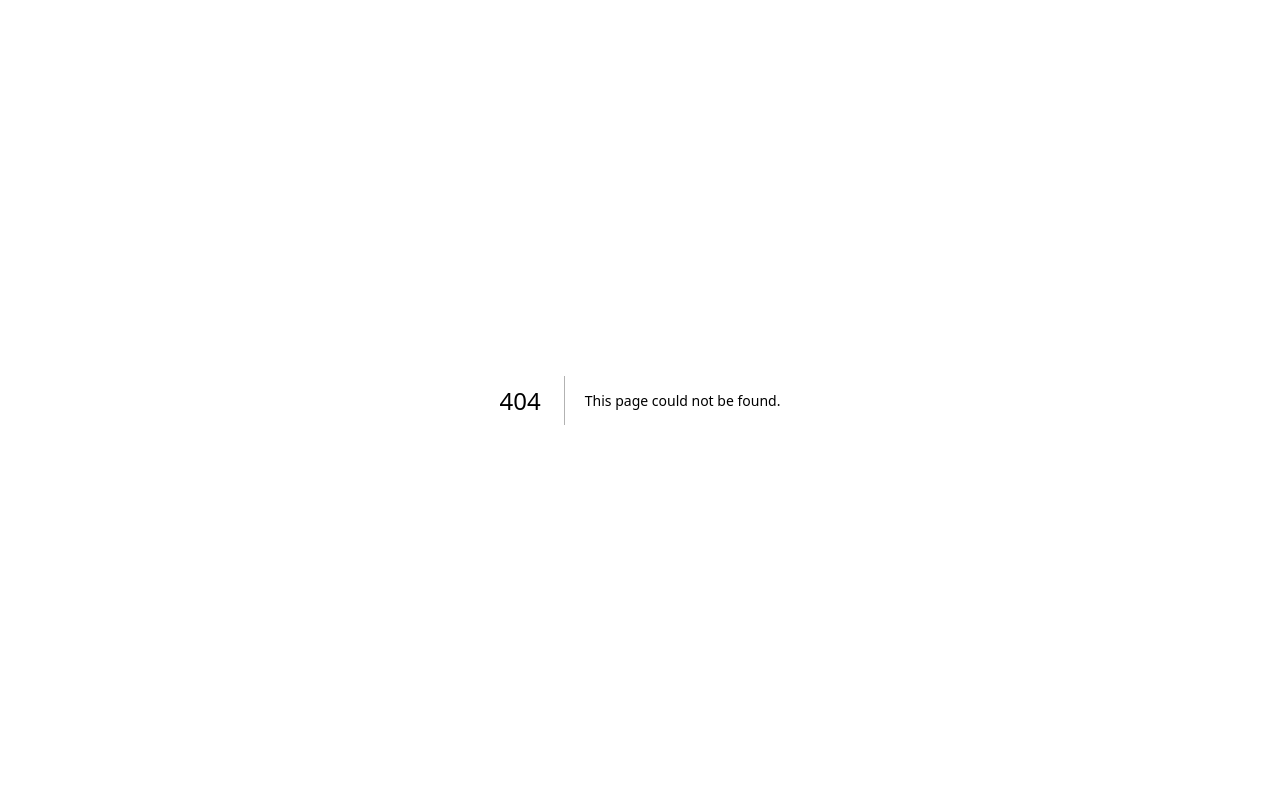
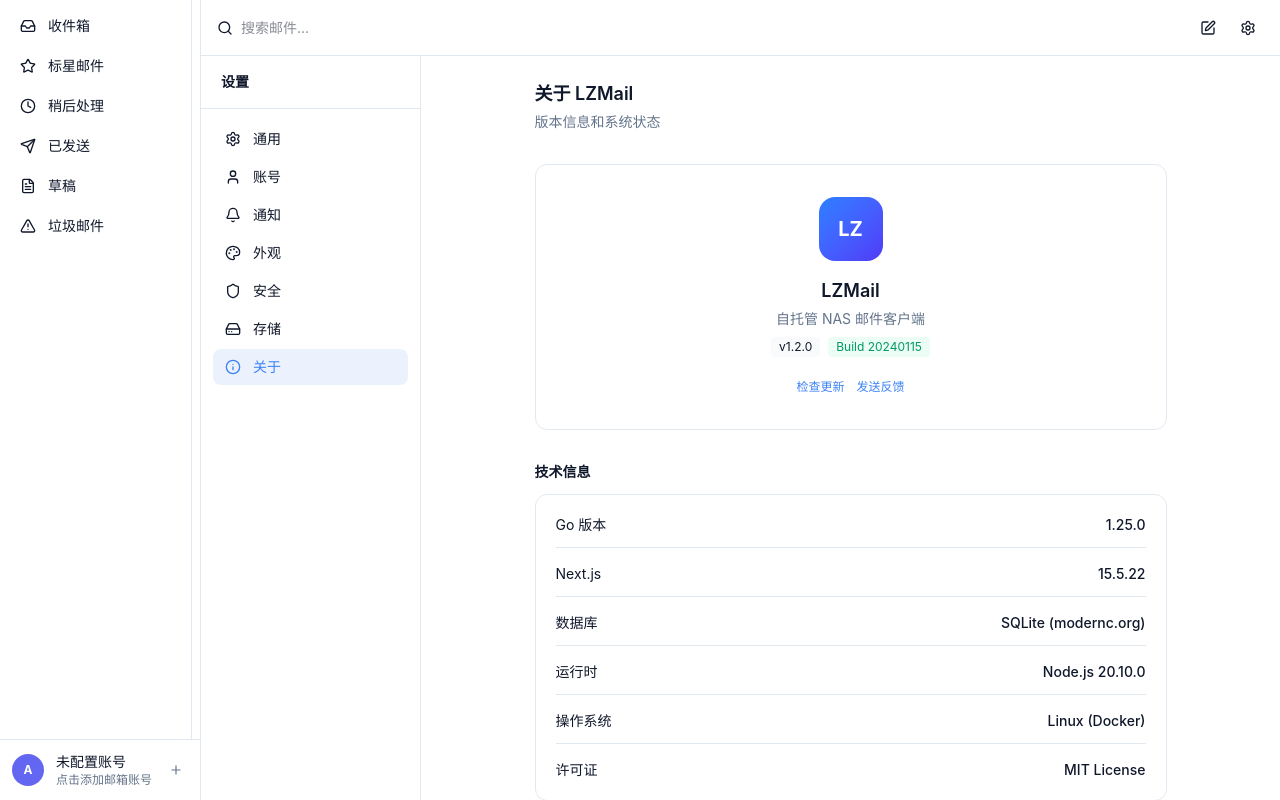
Before and after one commit to sikenali/lzmail, a Next.js app in the folder frontend/: page /settings/about in a window 1280 px wide. Before the commit this address had no page. Built offline with nearby package versions, Linux system fonts and the light colour scheme; no server answers.

Commit message:
feat: add about settings page

```diff
--- /dev/null
+++ b/frontend/src/app/settings/about/page.tsx
@@ -0,0 +1,85 @@
+'use client'
+import { ExternalLink } from 'lucide-react'
+
+export default function AboutSettings() {
+  return (
+    <div className="max-w-[680px] mx-auto p-6 space-y-8">
+      <div>
+        <h2 className="text-lg font-semibold mb-1">关于 LZMail</h2>
+        <p className="text-sm text-[var(--muted-foreground)]">版本信息和系统状态</p>
+      </div>
+
+      <div className="p-8 rounded-xl border bg-[var(--card)] text-center">
+        <div className="w-16 h-16 rounded-2xl bg-gradient-to-br from-blue-500 to-indigo-600 flex items-center justify-center text-white text-xl font-bold mx-auto mb-4">LZ</div>
+        <h3 className="text-lg font-semibold">LZMail</h3>
+        <p className="text-sm text-[var(--muted-foreground)] mt-1">自托管 NAS 邮件客户端</p>
+        <div className="flex items-center justify-center gap-2 mt-2">
+          <span className="text-xs bg-[var(--muted)] px-2 py-0.5 rounded">v1.2.0</span>
+          <span className="text-xs bg-emerald-50 text-emerald-600 px-2 py-0.5 rounded">Build 20240115</span>
+        </div>
+        <div className="mt-4 space-x-3">
+          <button className="text-xs text-[var(--primary)] hover:underline">检查更新</button>
+          <button className="text-xs text-[var(--primary)] hover:underline">发送反馈</button>
+        </div>
+      </div>
+
+      <div>
+        <div className="flex items-center justify-between mb-3">
+          <h3 className="text-sm font-semibold">技术信息</h3>
+        </div>
+        <div className="space-y-4 border rounded-xl p-5 bg-[var(--card)]">
+          {[
+            ['Go 版本', '1.25.0'],
+            ['Next.js', '15.5.22'],
+            ['数据库', 'SQLite (modernc.org)'],
+            ['运行时', 'Node.js 20.10.0'],
+            ['操作系统', 'Linux (Docker)'],
+            ['许可证', 'MIT License'],
+          ].map(([k, v]) => (
+            <div key={k} className="flex items-center justify-between border-b last:border-b-0 pb-3 last:pb-0">
+              <span className="text-sm text-[var(--foreground-secondary)]">{k}</span>
+              <span className="text-sm font-medium">{v}</span>
+            </div>
+          ))}
+        </div>
+      </div>
+
+      <div>
+        <h3 className="text-sm font-semibold mb-3">相关链接</h3>
+        <div className="space-y-2">
+          {[
+            { label: 'GitHub 仓库', href: '#' },
+            { label: '使用文档', href: '#' },
+            { label: '查看许可证', href: '#' },
+          ].map((link) => (
+            <a key={link.label} href={link.href}
+              className="flex items-center justify-between px-4 py-3 rounded-lg border hover:bg-[var(--accent)] transition-colors">
+              <span className="text-sm">{link.label}</span>
+              <ExternalLink className="w-4 h-4 text-[var(--muted-foreground)]" />
+            </a>
+          ))}
+        </div>
+      </div>
+
+      <div className="p-5 rounded-xl border bg-[var(--card)]">
+        <h3 className="text-sm font-semibold mb-3">系统服务状态</h3>
+        <div className="space-y-2">
+          {[
+            ['API 服务', '正常', 'text-emerald-500'],
+            ['SSE 同步', '正常', 'text-emerald-500'],
+            ['IMAP 连接', '正常', 'text-emerald-500'],
+            ['SMTP 服务', '正常', 'text-emerald-500'],
+          ].map(([s, st, c]) => (
+            <div key={s} className="flex items-center justify-between text-sm py-1.5">
+              <span className="text-[var(--foreground-secondary)]">{s}</span>
+              <div className="flex items-center gap-1.5">
+                <div className="w-2 h-2 rounded-full bg-emerald-400" />
+                <span className={c}>{st}</span>
+              </div>
+            </div>
+          ))}
+        </div>
+      </div>
+    </div>
+  )
+}
```
